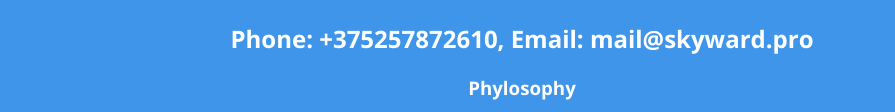
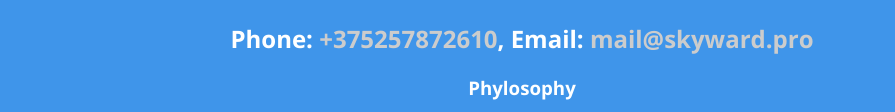
Before and after one commit to deadbloger/rsschool-2019Q1-cv, a plain HTML site: page index.html in a window 1280 px wide. Shown: the part 239-351 px from the top of the page, without its empty margins (118-1013 px from the left). Drawn offline with nearby package versions, Linux system fonts and the light colour scheme.

Commit message:
feat: add urls to contacts

```diff
--- a/index.html
+++ b/index.html
@@ -14,7 +14,7 @@
   <header>
     <h1>CV - Mikita Plotnikau</h1>
     <img src="https://content.freelancehunt.com/profile/photo/225/skywardpro.png">
-    <h2>Phone: +375257872610, Email: mail@skyward.pro</h2>
+    <h2>Phone: <a href="tel:+375257872610">+375257872610</a>, Email: <a href="mailto:mail@skyward.pro">mail@skyward.pro</a></h2>
     <h3>Phylosophy</h3>
   </header>
   <main>
```
